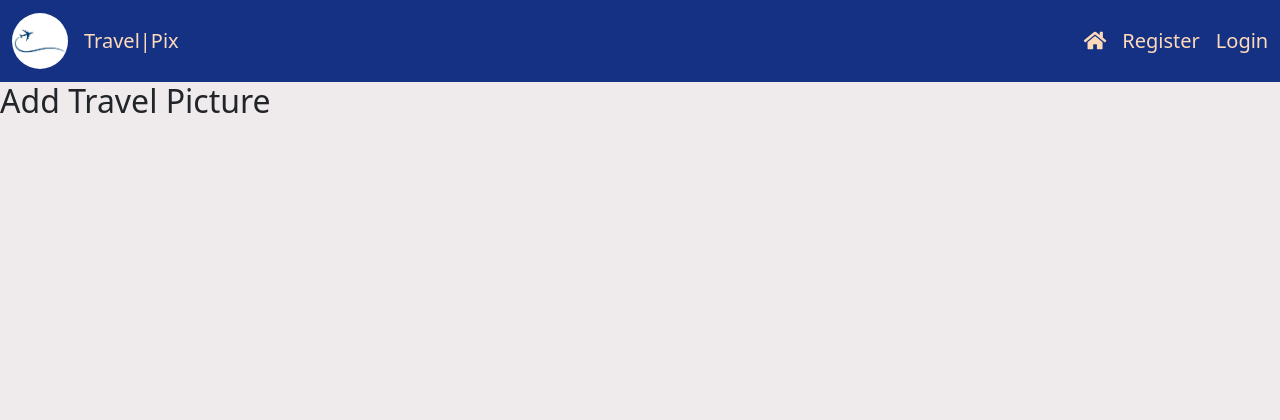
After one commit to Code-Institute-Submissions/MaeveHughes-TravelPix_AprResub, a Django app: template templates/add_post.html in a window 1280 px wide. The commit adds this page. Shown: the top 420 px of the page. Run offline with Django 3.2, Linux system fonts and the light colour scheme; the template is opened without the code that fills it, so the values that code supplies are empty.

Commit message:
Adding a class to line nine on the post detail html and adding styling to it. Adding code to allow users create a post.

```diff
--- a/photolog/urls.py
+++ b/photolog/urls.py
@@ -1,8 +1,10 @@
 from . import views
 from django.urls import path
+from .views import AddPostView
 
 urlpatterns = [
     path('', views.PostList.as_view(), name='home'),
     path('<slug:slug>/', views.PostDetail.as_view(), name='post_detail'),
     path('like/<slug:slug>', views.PostLike.as_view(), name='post_like'),
+    path('add_post/', AddPostView.as_view(), name='add_post'),
 ]
--- a/photolog/views.py
+++ b/photolog/views.py
@@ -1,5 +1,6 @@
 from django.shortcuts import render, get_object_or_404, reverse
 from django.views import generic, View
+from django.views.generic import CreateView
 from django.http import HttpResponseRedirect
 from .models import Post
 from .forms import CommentForm
@@ -78,3 +79,8 @@ class PostLike(View):
             post.likes.add(request.user)
 
         return HttpResponseRedirect(reverse('post_detail', args=[slug]))
+
+class AddPostView(CreateView):
+    model = Post
+    template_name = 'add_post.html'
+    fields = '__all__'
--- a/static/css/style.css
+++ b/static/css/style.css
@@ -167,3 +167,7 @@ body {
 .crying-image {
     border-radius: 50%;
 }
+
+.post-details {
+    color: #efebec;
+}
--- /dev/null
+++ b/templates/add_post.html
@@ -0,0 +1,8 @@
+{% extends "base.html" %}
+
+{% block content %}
+
+<h2> Add Travel Picture </h2>
+
+
+{% endblock %}
--- a/templates/post_detail.html
+++ b/templates/post_detail.html
@@ -6,7 +6,7 @@
 <div class="masthead">
     <div class="container">
         <div class="row g-0">
-            <div class="col-md-6 masthead-text">
+            <div class="col-md-6 masthead-text post-details">
                 <!-- Post title goes in these h1 tags -->
                 <h1 class="post-title">{{ post.title }}</h1>
                 <!-- Post author goes before the | the post's created date goes after -->
```
